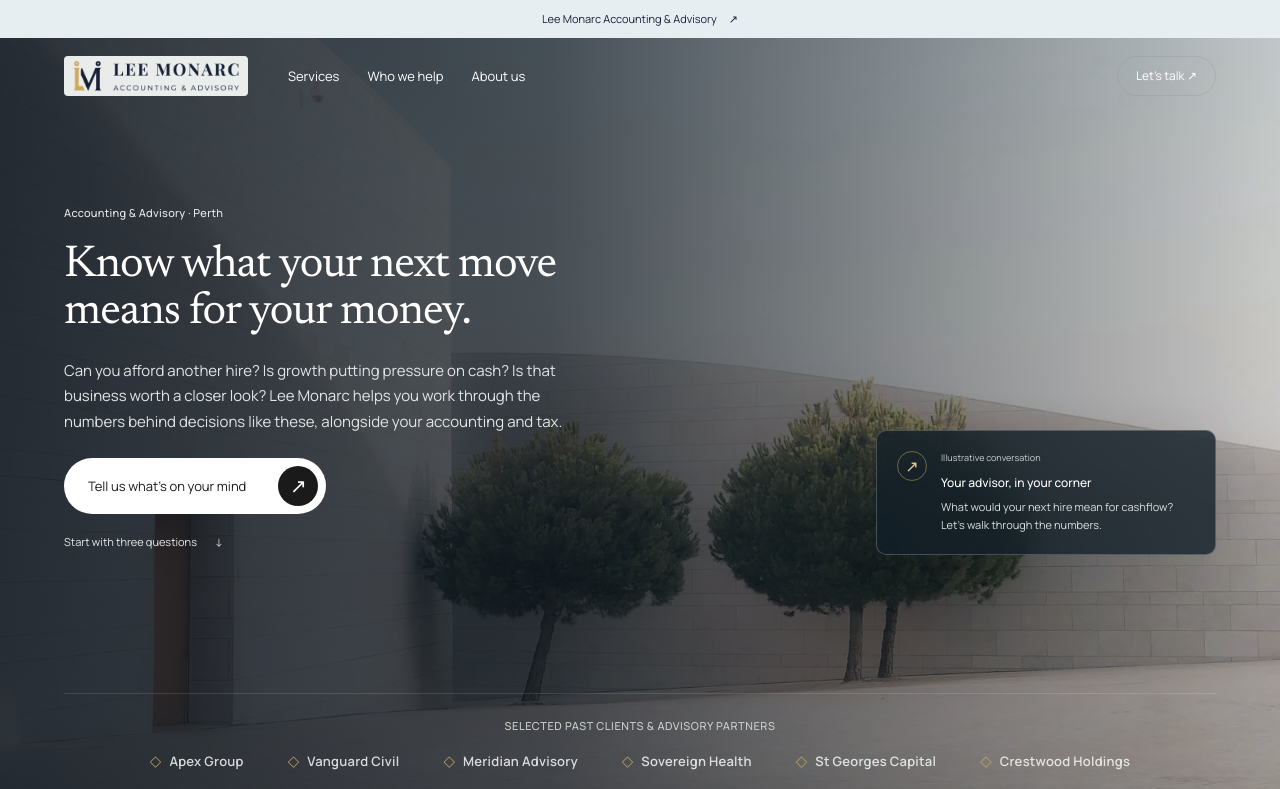
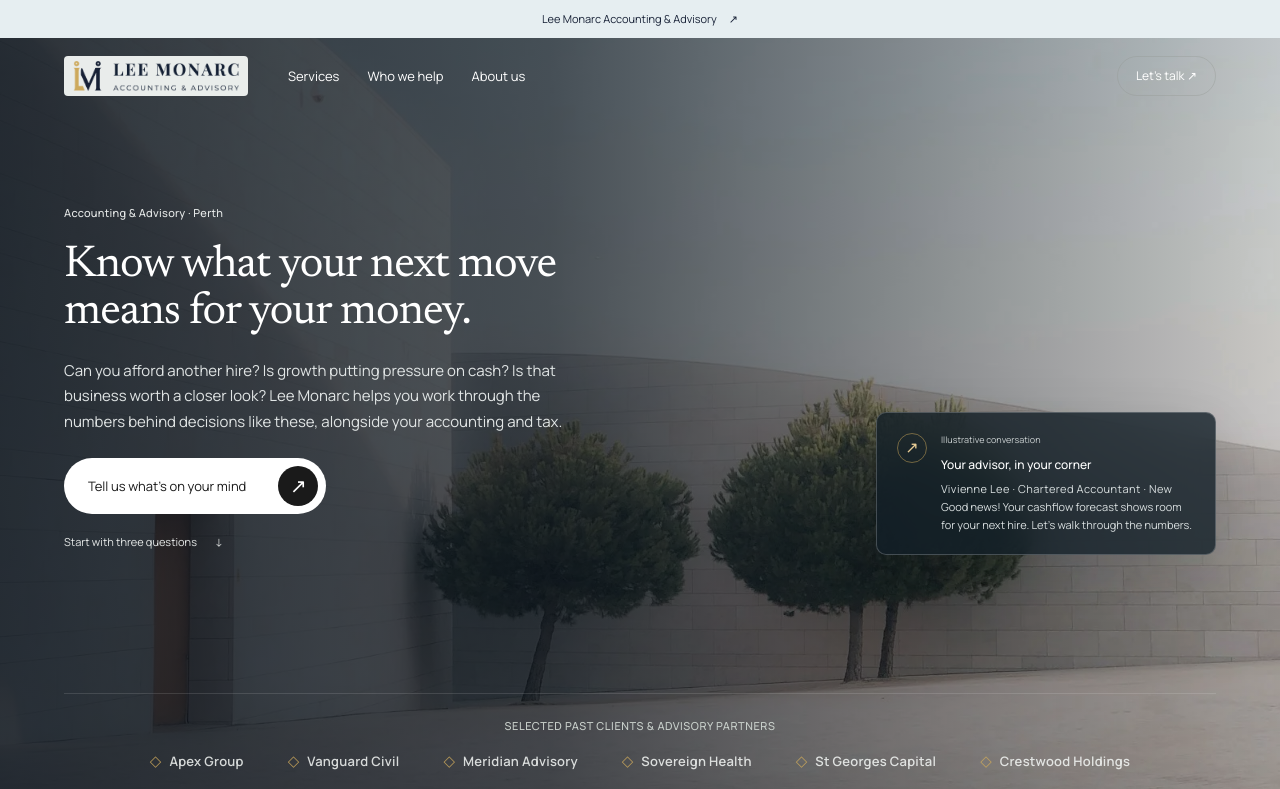
Before and after one commit to ktg-one/leemonarc2, a Next.js app: page / in a window 1280 px wide. Shown: the top 789 px of the page. Built offline with nearby package versions, Linux system fonts and the light colour scheme.

Commit message:
feat(hero): use verbatim deck copy in advisory notification card

```diff
--- a/src/components/home/hero.css
+++ b/src/components/home/hero.css
@@ -17,6 +17,7 @@
 .lm-hero-notification-icon { flex: 0 0 30px; height: 30px; display: grid; place-items: center; border: 1px solid #cca85b80; border-radius: 50%; color: #e8cd96; }
 .lm-hero-example { display: block; color: #ccd2d3; font-size: 9px; margin-bottom: 8px; }
 .lm-hero-notification h2 { font: 500 12px/1.5 var(--font-body); letter-spacing: 0; margin: 0 0 6px; }
+.lm-hero-notification-from { display: block; color: #e8cd96; font-size: 9px; margin-bottom: 6px; letter-spacing: .04em; }
 .lm-hero-notification p { font-size: 11px; line-height: 1.65; color: #d8dedf; margin: 0; }
 .lm-hero-brands {
   position: relative;
--- a/src/components/home/hero.tsx
+++ b/src/components/home/hero.tsx
@@ -93,7 +93,8 @@
           <div>
             <span className="lm-hero-example">Illustrative conversation</span>
             <h2>Your advisor, in your corner</h2>
-            <p>What would your next hire mean for cashflow? Let’s walk through the numbers.</p>
+            <p className="lm-hero-notification-from">Vivienne Lee · Chartered Accountant · New</p>
+            <p>Good news! Your cashflow forecast shows room for your next hire. Let’s walk through the numbers.</p>
           </div>
         </aside>
       </div>
```
